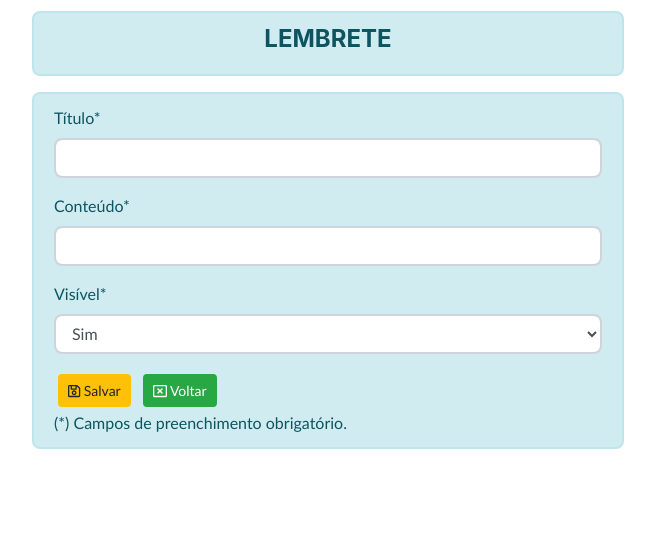
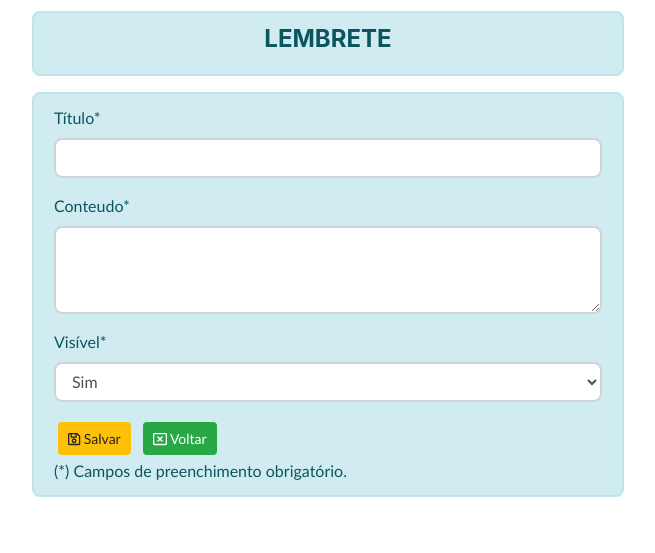
Before and after one commit to pamaralifs/cemundosaber.com.br, a Django app: page /lembrete/create/ in a window 1280 px wide. Shown: the part 189-742 px from the top of the page, without its empty margins (312-967 px from the left). Run offline with Django 3.2, Linux system fonts and the light colour scheme; the visitor is signed in with stand-in values (Sample User, id 1); some libraries are stand-ins or nearby versions; some web fonts are replaced.

Commit message:
Criação de form lembrete com campo textarea para conteúdo e inclusão de -tem POR objetivo- no texto institucional

```diff
--- a/app_core/templates/app_core/index.html
+++ b/app_core/templates/app_core/index.html
@@ -41,7 +41,7 @@
         <!-- Instituição Section Content-->
         <div class="row">
             <div class="col-lg-4 ml-auto">
-                <p class="pre-wrap lead">O Centro Educacional Mundo do Saber é uma instituição educacional que tem objetivo formar pessoas com princípios, valores e pensamento independente. Prezamos muito pelo fortalecimento dos laços entre família e escola.</p>
+                <p class="pre-wrap lead">O Centro Educacional Mundo do Saber é uma instituição educacional que tem por objetivo formar pessoas com princípios, valores e pensamento independente. Prezamos muito pelo fortalecimento dos laços entre família e escola.</p>
             </div>
             <div class="col-lg-4 mr-auto">
                 <p class="pre-wrap lead">Acreditamos que o trabalho em equipe, aliado ao reconhecimento das individualidades, é o melhor caminho para preparar nossos alunos para a vida. Com 24 anos de experiência, garantimos a nossos clientes e colaboradores uma educação com compromisso e qualidade.</p>
--- a/app_lembrete/forms.py
+++ b/app_lembrete/forms.py
@@ -10,3 +10,11 @@ class LembreteForm1Filtro(forms.Form):
     class Meta:
         model = Lembrete
         fields = ['id','titulo','arquivo','visivel']
+
+class LembreteFormCreateUpdate(forms.ModelForm):
+    conteudo = forms.CharField(widget=forms.Textarea(attrs={'rows':'3','columns':'10'}))
+
+    class Meta:
+        fields = ['id','titulo','conteudo','visivel']
+        model = Lembrete
+        #exclude = ['id']
--- a/app_lembrete/models.py
+++ b/app_lembrete/models.py
@@ -5,7 +5,7 @@ from django.contrib.auth.models import User
 class Lembrete(models.Model):
     VISIVEL_CHOICES = [ ('S','Sim'), ('N','Não') ]
     titulo = models.CharField(max_length=255,unique=True,verbose_name='Título')
-    conteudo = models.CharField(max_length=500,verbose_name='Conteúdo')
+    conteudo = models.CharField(max_length=1000,verbose_name='Conteúdo')
     visivel = models.CharField(choices=VISIVEL_CHOICES,max_length=1,verbose_name='Visível',default='S')
     data_hora_cadastro = models.DateTimeField(auto_now_add=True,verbose_name='Publicado em')
     data_hora_alteracao = models.DateTimeField(auto_now=True,verbose_name='Alterado em')
--- a/app_lembrete/views.py
+++ b/app_lembrete/views.py
@@ -5,7 +5,7 @@ from django.contrib.auth.mixins import LoginRequiredMixin #
 from django.contrib.messages.views import SuccessMessageMixin #
 #from django.views.generic.edit import FormView #
 from .models import Lembrete #
-from .forms import LembreteForm1Filtro
+from .forms import LembreteForm1Filtro, LembreteFormCreateUpdate
 from datetime import datetime #
 #import os
 from django.core.paginator import Paginator # Para obter o total de páginas da paginação da ListView
@@ -15,9 +15,10 @@ from django.core.paginator import Paginator # Para obter o total de páginas da
 #CREATE
 class LembreteCreate(LoginRequiredMixin,SuccessMessageMixin,CreateView):
     model = Lembrete
-    fields = ['titulo','conteudo','visivel'] #removi os campos 'usuario' e 'nivel_escolar' e pego eles no def form_valid
+    #fields = ['titulo','conteudo','visivel'] #TAMBÉM não pode definir aqui se já é definido no form. Removi os campos 'usuario' e 'nivel_escolar' e pego eles no def form_valid
     success_url = reverse_lazy('app_lembrete:lembrete_create')
     success_message = ''
+    form_class = LembreteFormCreateUpdate # Quando usa form_class não pode definir fields aqui na view
 
     def get_context_data(self, **kwargs):
         context = super(LembreteCreate, self).get_context_data(**kwargs)
@@ -105,10 +106,11 @@ class LembreteList(LoginRequiredMixin, ListView):
 #UPDATE
 class LembreteUpdate(LoginRequiredMixin,UpdateView):
     model = Lembrete
-    fields = ['titulo','conteudo','visivel'] # removi os campos 'usuario' e 'nivel_escolar' e pego eles no def form_valid
+    #fields = ['titulo','conteudo','visivel'] # removi os campos 'usuario' e 'nivel_escolar' e pego eles no def form_valid
     # Inicialmente coloquei essa success_url, mas no método form_valid eu retorno para página da paginação atual e funciona, mas na deleção não (na deleção tive que usar o dispatch)
     success_url = reverse_lazy('app_lembrete:lembrete_read') # se colocar lembrete_update para ver mensagens dá erro, por isso tirei o SuccessMessageMixin
     #success_message = ''
+    form_class = LembreteFormCreateUpdate
 
     def get_context_data(self, **kwargs):
         context = super(LembreteUpdate, self).get_context_data(**kwargs)
--- a/mundodosaber/settings.py
+++ b/mundodosaber/settings.py
@@ -23,8 +23,8 @@ BASE_DIR = os.path.dirname(os.path.dirname(os.path.abspath(__file__)))
 SECRET_KEY = '%52(!fxt^yfa_3$3*xhfy&*oliuedi2!*wukk+n$6^e75hp(@$'
 
 # SECURITY WARNING: don't run with debug turned on in production!
-#DEBUG = True
-DEBUG = False
+DEBUG = True
+#DEBUG = False
 
 #ALLOWED_HOSTS = ['localhost','127.0.0.1','*','cemundosaber.pythoanywhere.com'] #
 ALLOWED_HOSTS = ['localhost','127.0.0.1','*','cemundosaber.pythonanywhere.com','cemundosaber.com.br'] #
--- a/requirements.txt
+++ b/requirements.txt
@@ -1,4 +1,4 @@
-asgiref==3.2.7
+pasgiref==3.2.7
 Django==2.0
 django-crispy-forms==1.9.0
 pytz==2020.1
```
Also changed, not shown: app_lembrete/migrations/0007_auto_20200519_1715.py (added), 1 other file.
